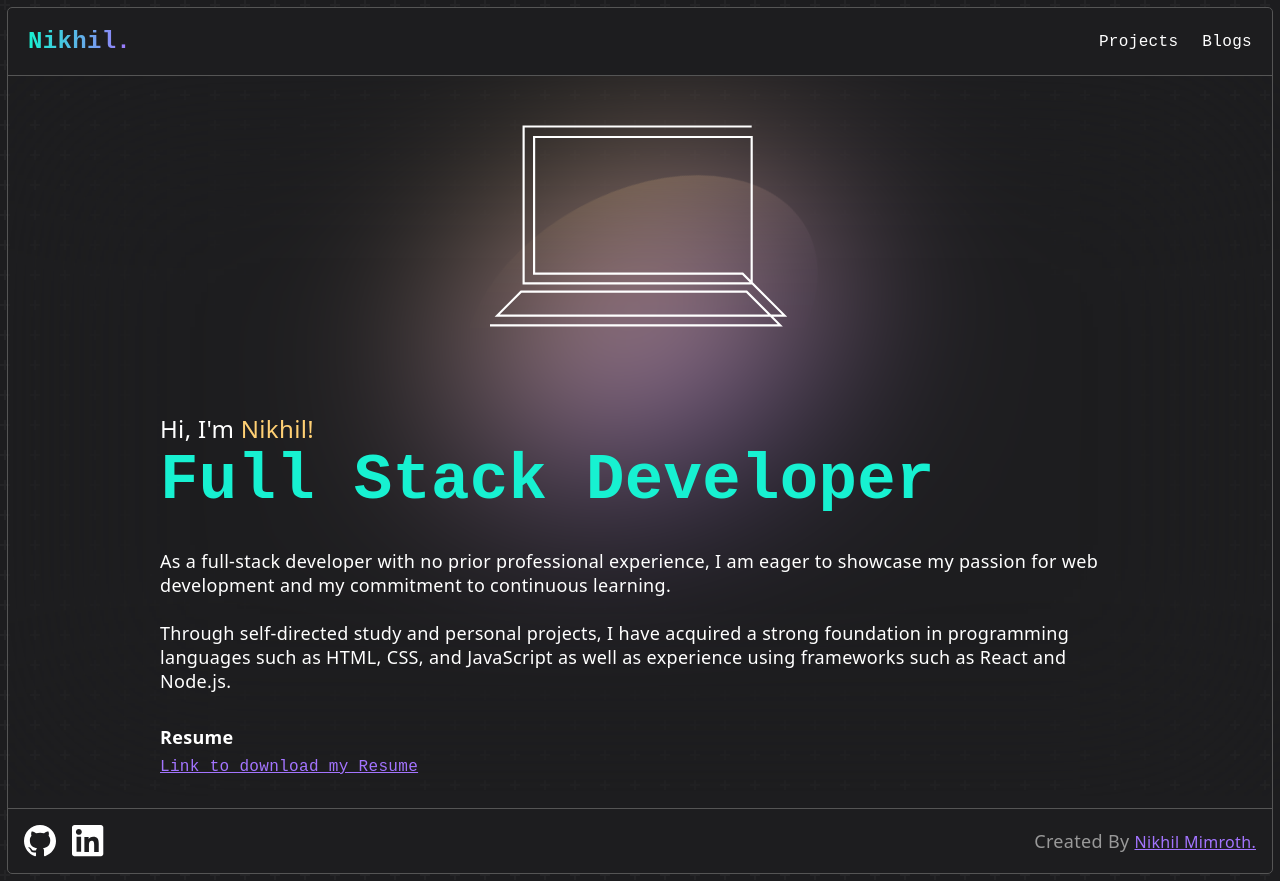
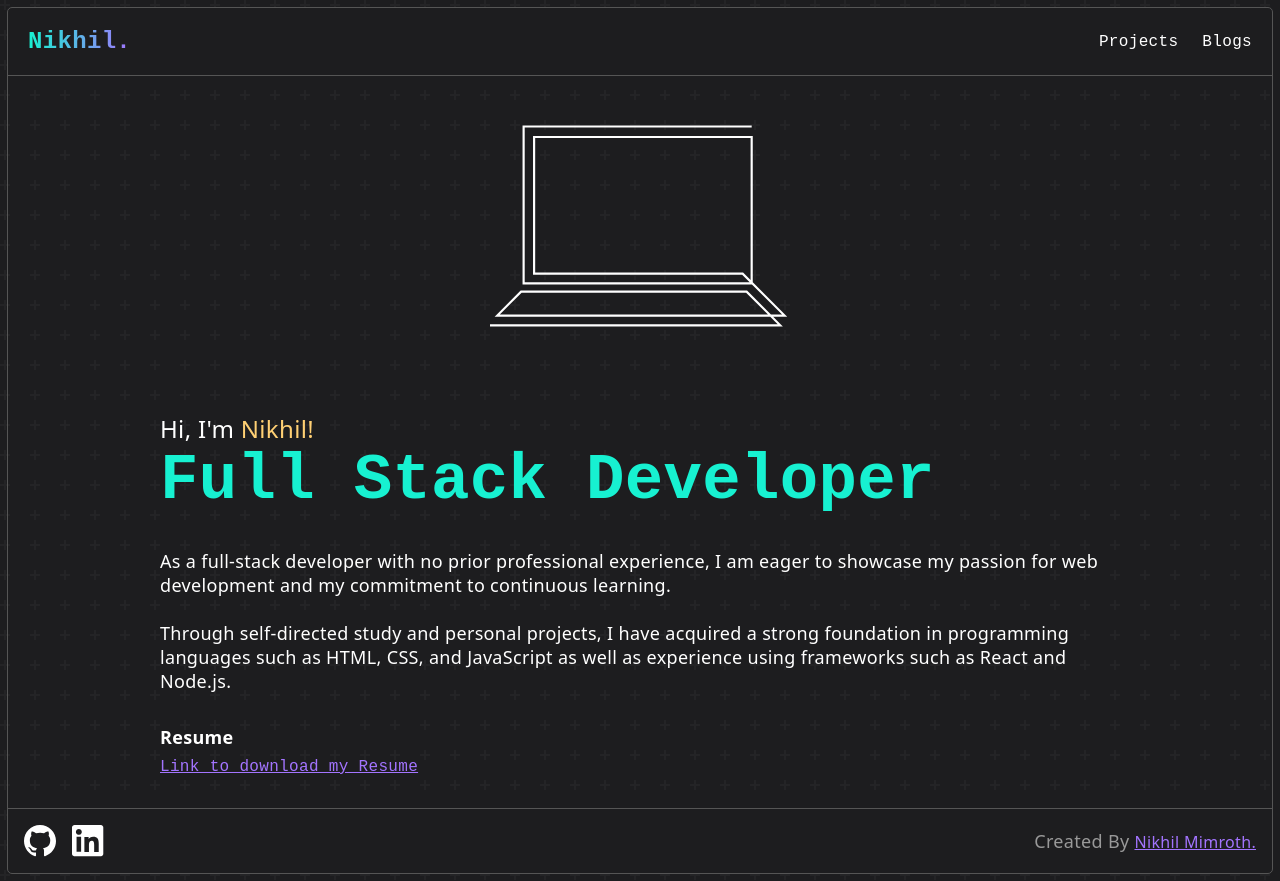
Before and after one commit to Nikhil667/portfolio-react, a React (Create React App) app: page / in a window 1280 px wide. Built offline with nearby package versions, Linux system fonts and the light colour scheme.

Commit message:
update background

```diff
--- a/package.json
+++ b/package.json
@@ -7,6 +7,7 @@
     "@testing-library/react": "^13.4.0",
     "@testing-library/user-event": "^13.5.0",
     "firebase": "^9.17.1",
+    "node-modules": "^1.0.1",
     "react": "^18.2.0",
     "react-dom": "^18.2.0",
     "react-router-dom": "^6.8.2",
--- a/src/pages/Home.js
+++ b/src/pages/Home.js
@@ -6,8 +6,8 @@ export default function Home() {
 
   return (
     <>
-      <div id="blob"></div>
-      <div id="blur"></div>
+      {/* <div id="blob"></div>
+      <div id="blur"></div> */}
       <section className="home-section">
         <div className="home-img">
           <svg
--- a/src/spreadsheets/Home.css
+++ b/src/spreadsheets/Home.css
@@ -67,7 +67,7 @@
     margin-top: 1.5em;
 }
 
-#blob {
+/* #blob {
     background-color: white;
     height: 20vmax;
     aspect-ratio: 1;
@@ -90,7 +90,7 @@
     position: absolute;
     z-index: -1;
     backdrop-filter: blur(8vmax);
-  }
+  } */
 
   @keyframes rotate {
     from {
```
Also changed, not shown: 1 other file (tests, documents, lock files or other folders).
